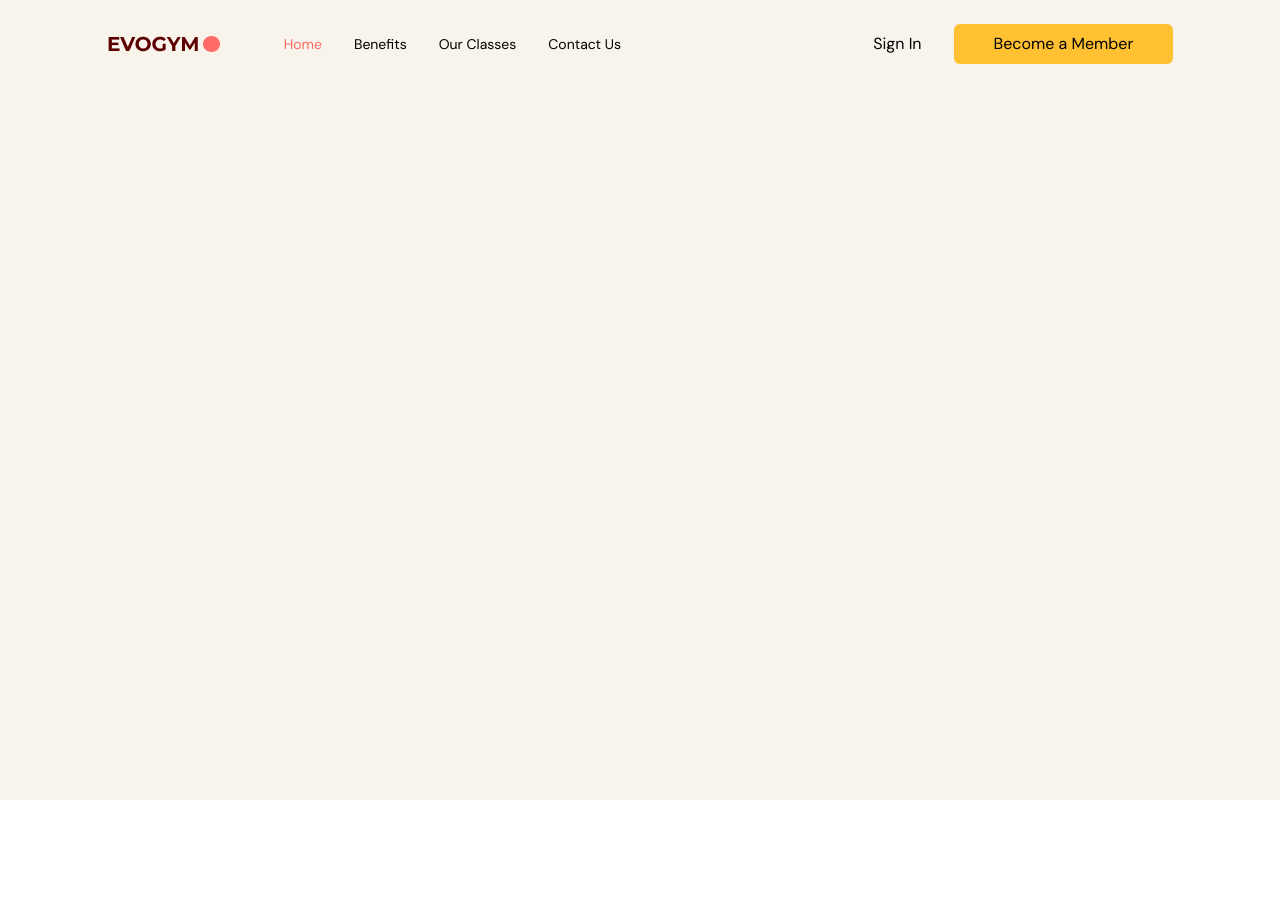
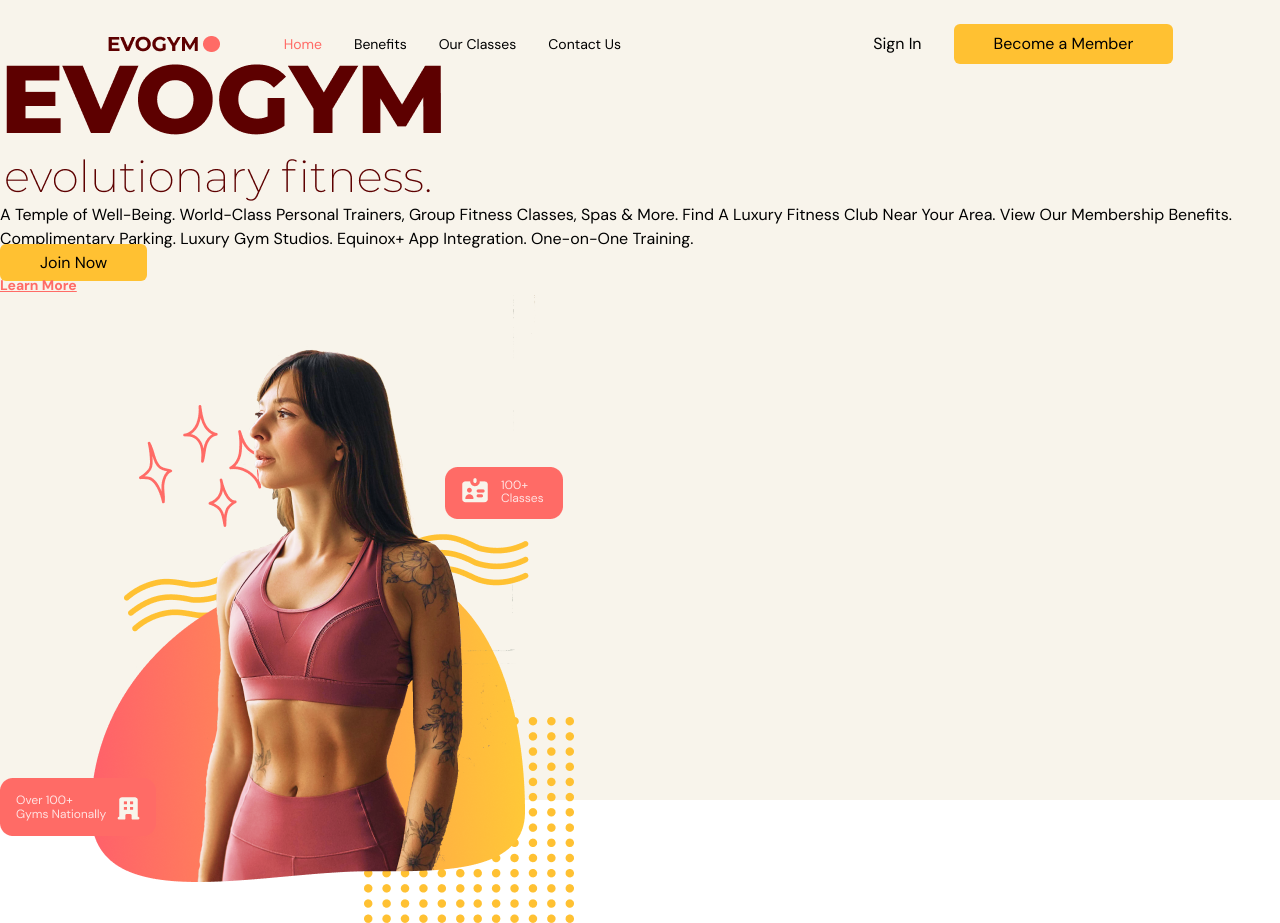
Before and after one commit to kendalenz/fitness-app, a React (Vite) app: page / in a window 1280 px wide. Before the commit the page ends 800 px from the top, so only its background shows below. Built offline with nearby package versions, Linux system fonts and the light colour scheme.

Commit message:
added home page text and image

```diff
--- a/src/App.tsx
+++ b/src/App.tsx
@@ -1,4 +1,5 @@
 import Navbar from "@/scenes/navbar";
+import Home from "@/scenes/home";
 import { useEffect, useState } from "react";
 import { SelectedPage } from "@/shared/types";
 
@@ -25,6 +26,7 @@
         selectedPage={selectedPage}
         setSelectedPage={setSelectedPage}
       />
+      <Home setSelectedPage={setSelectedPage}/>
     </div>
   );
 }
--- /dev/null
+++ b/src/scenes/home/index.tsx
@@ -0,0 +1,62 @@
+import { SelectedPage } from '@/shared/types'
+import React from 'react';
+import useMediaQuery from '@/hooks/useMediaQuery';
+import ActionButton from '@/shared/ActionButton';
+import HomePageText from "@/assets/HomePageText.png";
+import HomePageGraphic from "@/assets/HomePageGraphic.png";
+import SponsorRedBull from "@/assets/SponsorRedBull.png";
+import SponsorForbes from "@/assets/SponsorForbes.png";
+import SponsorFortune from "@/assets/SponsorFortune.png";
+import AnchorLink from 'react-anchor-link-smooth-scroll';
+
+type Props = {
+    setSelectedPage: (value: SelectedPage) => void;
+}
+
+const Home = ({setSelectedPage}: Props) => {
+    const isAboveMediumScreens = useMediaQuery("(min-width: 1060px)");
+    return (
+    <section
+        id="home"
+        className='gap-16 bg-gray-20 py-10 md:h-full md:pb-0'
+    >
+        {/* Image and Main Header */}
+        <div>
+            {/* Main Header */}
+            <div>
+                {/* Headings */}
+                <div>
+                    <div>
+                        <div>
+                            <img alt="home-page-text" src={HomePageText}/>
+                        </div>
+                    </div>
+                <p>
+                    A Temple of Well-Being. World-Class Personal Trainers, Group Fitness Classes, Spas & More. Find A Luxury Fitness Club Near Your Area. View Our Membership Benefits. Complimentary Parking. Luxury Gym Studios. Equinox+ App Integration. One-on-One Training.
+                </p>
+            </div>
+            {/* Actions */}
+            <div>
+                <ActionButton setSelectedPage={setSelectedPage}>
+                    Join Now
+                </ActionButton>
+                <AnchorLink
+                    className='text-sm font-bold text-primary-500 underline hover:text-secondary-500'
+                    onClick={() => setSelectedPage(SelectedPage.ContactUs)}
+                    href={`#${SelectedPage.ContactUs}`}
+                >
+                    <p>Learn More</p>
+                </AnchorLink>
+            </div>
+        </div>
+        {/* Image */}
+        <div>
+            <img alt='home-pageGraphic' src={HomePageGraphic}></img>
+        </div>
+        </div>
+        {/* Sponsors */}
+
+    </section>
+)}
+
+export default Home;
```
